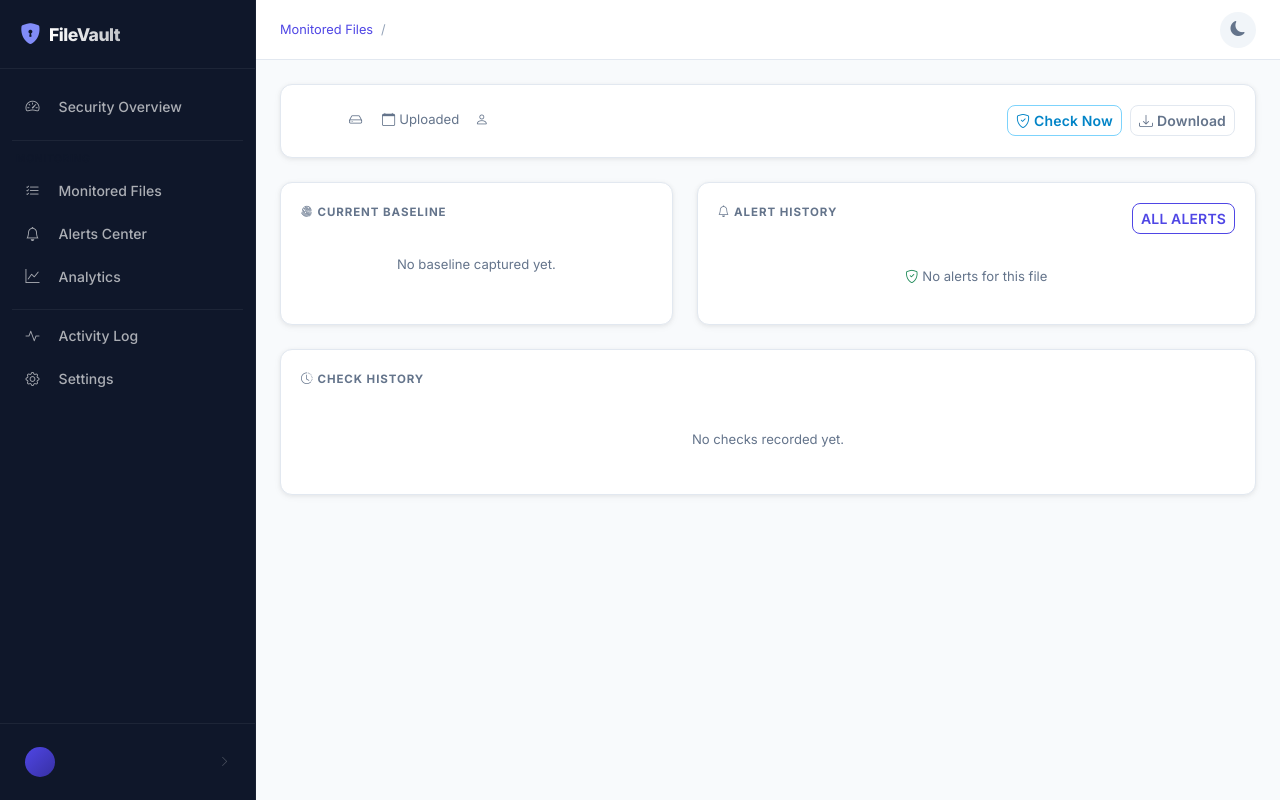
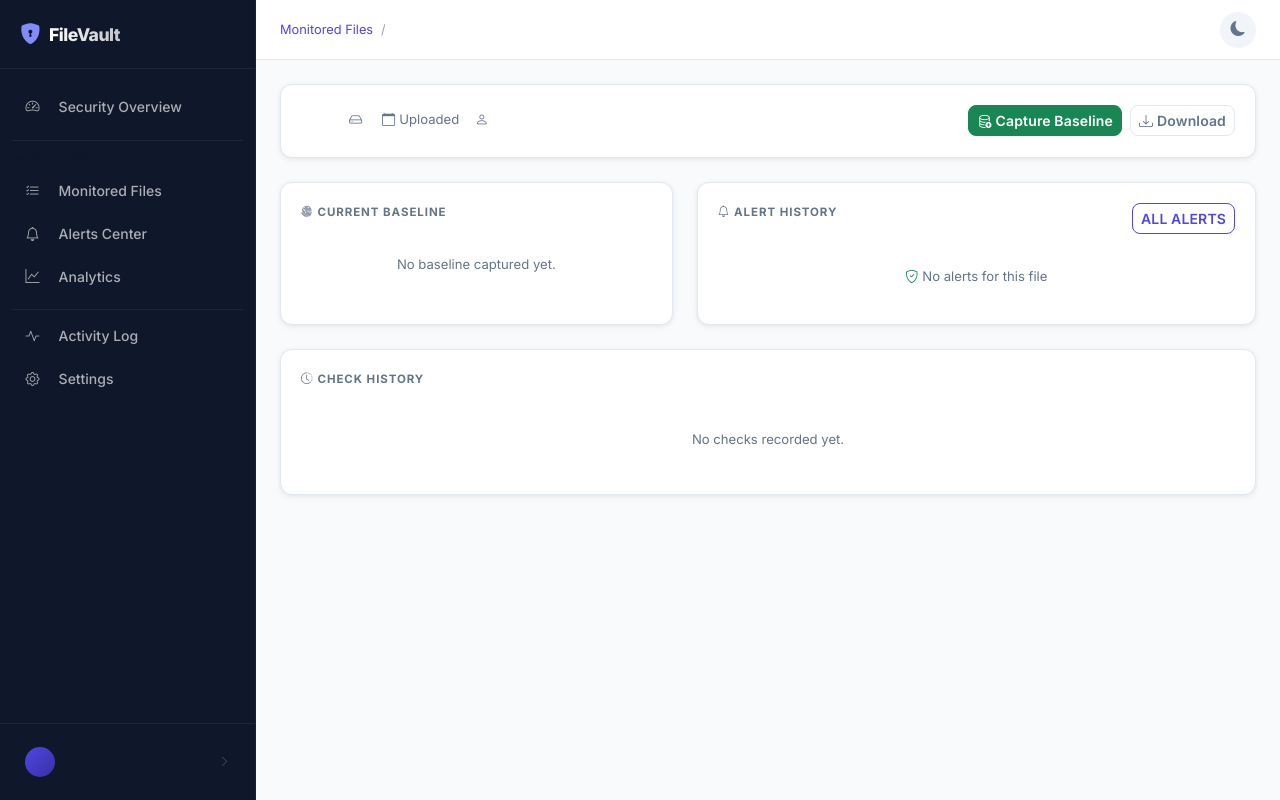
Before and after one commit to sufyaani301-coder/Final-Year-Project, a Python web app: template templates/fim/integrity_status.html in a window 1280 px wide. Run offline with Jinja, Linux system fonts and the light colour scheme; the template is opened without the code that fills it, so the values that code supplies are empty; some libraries are stand-ins or nearby versions.

Commit message:
Fix: integrity_status page — Capture Baseline button + proper error handling
- Show green 'Capture Baseline' button when no baseline exists instead
  of 'Check Now' (which silently skips with no_baseline status)
- Show 'Check Now' + 'Reset Baseline' only after a baseline exists
- All fetch calls wrapped with try/catch + console.error so JSON parse
  failures surface as error toasts instead of silently doing nothing
- Shared _post() helper reduces duplication
- Lint: empty catch blocks now log to console.error

Co-Authored-By: Claude Sonnet 4.6 <noreply@anthropic.com>

```diff
--- a/templates/fim/integrity_status.html
+++ b/templates/fim/integrity_status.html
@@ -38,7 +38,13 @@
           </div>
           <div class="d-flex flex-column align-items-end gap-2 flex-shrink-0">
             {{ file.status_badge[0] | safe }}
-            <div class="d-flex gap-2">
+            <div class="d-flex gap-2 flex-wrap justify-content-end">
+              {% if not baseline %}
+              <!-- No baseline yet — must capture first -->
+              <button class="btn btn-sm btn-success" onclick="captureBaseline('{{ file.uuid }}', this)">
+                <i class="bi bi-database-add me-1"></i>Capture Baseline
+              </button>
+              {% else %}
               <button class="btn btn-sm btn-outline-info" onclick="runCheck('{{ file.uuid }}', this)">
                 <i class="bi bi-shield-check me-1"></i>Check Now
               </button>
@@ -47,6 +53,7 @@
                       onclick="resetBaseline('{{ file.uuid }}', '{{ file.original_name | e }}')">
                 <i class="bi bi-arrow-counterclockwise me-1"></i>Reset Baseline
               </button>
+              {% endif %}
               {% endif %}
               <a href="{{ url_for('download_file', file_uuid=file.uuid) }}" class="btn btn-sm btn-outline-secondary">
                 <i class="bi bi-download me-1"></i>Download
@@ -201,18 +208,64 @@
 <script>
 const CSRF = document.querySelector('meta[name="csrf-token"]')?.content || '';
 
+function showToast(message, type='info') {
+  const c = document.getElementById('toastContainer') || (() => {
+    const el = document.createElement('div');
+    el.id='toastContainer'; el.className='toast-container position-fixed bottom-0 end-0 p-3'; el.style.zIndex=1100;
+    document.body.appendChild(el); return el;
+  })();
+  const el = document.createElement('div');
+  el.className=`toast align-items-center text-white bg-${type} border-0`; el.setAttribute('role','alert');
+  el.innerHTML=`<div class="d-flex"><div class="toast-body">${message}</div>
+    <button type="button" class="btn-close btn-close-white me-2 m-auto" data-bs-dismiss="toast"></button></div>`;
+  c.appendChild(el); const t=new bootstrap.Toast(el,{delay:6000}); t.show();
+  el.addEventListener('hidden.bs.toast',()=>el.remove());
+}
+
+async function _post(url) {
+  const form = new FormData();
+  form.append('csrf_token', CSRF);
+  try {
+    const r = await fetch(url, { method:'POST', body:form });
+    return await r.json();
+  } catch(e) {
+    console.error('FIM request failed:', url, e);
+    return { success:false, error:'Server returned an unexpected response. Check Railway logs for details.' };
+  }
+}
+
+// Capture initial baseline (shown when no baseline exists)
+async function captureBaseline(fileUuid, btn) {
+  const orig = btn.innerHTML;
+  btn.disabled = true;
+  btn.innerHTML = '<span class="spinner-border spinner-border-sm me-1"></span>Capturing…';
+  const d = await _post(`/fim/baseline/${fileUuid}/capture`);
+  btn.disabled = false; btn.innerHTML = orig;
+  if (d.success) {
+    showToast(d.message, 'success');
+    setTimeout(() => location.reload(), 1400);
+  } else {
+    showToast(d.error || 'Capture failed.', 'danger');
+  }
+}
+
+// Manual integrity check (shown when baseline exists)
 async function runCheck(fileUuid, btn) {
   const orig = btn.innerHTML;
   btn.disabled = true;
   btn.innerHTML = '<span class="spinner-border spinner-border-sm me-1"></span>Checking…';
-  const form = new FormData(); form.append('csrf_token', CSRF);
-  const r = await fetch(`/fim/check/${fileUuid}`, { method:'POST', body:form });
-  const d = await r.json();
+  const d = await _post(`/fim/check/${fileUuid}`);
   btn.disabled = false; btn.innerHTML = orig;
-  showToast(d.message || d.status, d.status === 'ok' ? 'success' : 'warning');
-  if (d.success && d.status !== 'ok') setTimeout(()=>location.reload(), 1500);
+  if (d.success) {
+    const colour = { ok:'success', tampered:'danger', missing:'warning', error:'warning', skip:'warning' };
+    showToast(d.message || d.status, colour[d.status] || 'info');
+    if (d.status !== 'ok') setTimeout(() => location.reload(), 1500);
+  } else {
+    showToast(d.error || 'Check failed.', 'danger');
+  }
 }
 
+// Reset baseline (replaces existing baseline with current on-disk state)
 let _resetUuid = null;
 function resetBaseline(fileUuid, fileName) {
   _resetUuid = fileUuid;
@@ -225,25 +278,17 @@ document.getElementById('resetBaselineConfirm')?.addEventListener('click', async
   const form = new FormData();
   form.append('csrf_token', CSRF);
   form.append('note', document.getElementById('resetNote').value.trim());
-  const r = await fetch(`/fim/baseline/${_resetUuid}/reset`, { method:'POST', body:form });
-  const d = await r.json();
+  let d;
+  try {
+    const r = await fetch(`/fim/baseline/${_resetUuid}/reset`, { method:'POST', body:form });
+    d = await r.json();
+  } catch(e) {
+    console.error('Reset baseline failed:', e);
+    d = { success:false, error:'Server returned an unexpected response. Check Railway logs.' };
+  }
   bootstrap.Modal.getInstance(document.getElementById('resetBaselineModal')).hide();
-  showToast(d.message || d.error, d.success ? 'success' : 'danger');
-  if (d.success) setTimeout(()=>location.reload(), 1200);
+  showToast(d.message || d.error || 'Unknown result.', d.success ? 'success' : 'danger');
+  if (d.success) setTimeout(() => location.reload(), 1200);
 });
-
-function showToast(message, type='info') {
-  const c = document.getElementById('toastContainer') || (() => {
-    const el = document.createElement('div');
-    el.id='toastContainer'; el.className='toast-container position-fixed bottom-0 end-0 p-3'; el.style.zIndex=1100;
-    document.body.appendChild(el); return el;
-  })();
-  const el = document.createElement('div');
-  el.className=`toast align-items-center text-white bg-${type} border-0`; el.setAttribute('role','alert');
-  el.innerHTML=`<div class="d-flex"><div class="toast-body">${message}</div>
-    <button type="button" class="btn-close btn-close-white me-2 m-auto" data-bs-dismiss="toast"></button></div>`;
-  c.appendChild(el); const t=new bootstrap.Toast(el,{delay:5000}); t.show();
-  el.addEventListener('hidden.bs.toast',()=>el.remove());
-}
 </script>
 {% endblock %}
```
